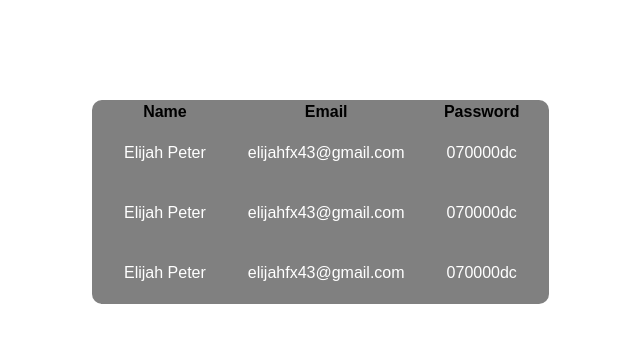
After one commit to elijah571/Form-Validation, a Flask app: template templates/table.html in a window 1280 px wide. The commit adds this page. Shown: the top 343 px of the page, without its empty margins (408-1048 px from the left). Run offline with Flask 3, Linux system fonts and the light colour scheme; the template is opened without the code that fills it, so the values that code supplies are empty.

Commit message:
table  completed

```diff
--- a/templates/index.html
+++ b/templates/index.html
@@ -42,7 +42,10 @@
         <div class="btn">
 
 
+       <a href="welcome.html">
         <button type="submit" id="submit-btn">Submit</button>
+       </a>
+
         </div>
     </form>
 
--- /dev/null
+++ b/templates/table.css
@@ -0,0 +1,31 @@
+body{
+    width: 100%;
+    font-family: Arial, Helvetica, sans-serif;
+    margin:0;
+}
+.container{
+    width: fit-content;
+    background-color:gray;
+    display: flex;
+    justify-content: center;
+    align-items: center;
+    margin-left: 500px;
+    margin-top: 100px;
+    border-radius: 10px;
+    padding:0 10px;
+}
+table{
+    margin: 0;
+    width: 100%;
+    display: flex;
+    justify-content: space-between;
+    cursor: pointer;
+
+}
+
+table tr td{
+
+    padding: 20px;
+    color: white;
+
+}
--- /dev/null
+++ b/templates/table.html
@@ -0,0 +1,37 @@
+<!DOCTYPE html>
+<html lang="en">
+<head>
+    <meta charset="UTF-8">
+    <meta name="viewport" content="width=device-width, initial-scale=1.0">
+    <title>user info</title>
+    <link rel="stylesheet" href="table.css">
+</head>
+<body>
+    <div class="container">
+        <table>
+            <tr>
+                <th>Name</th>
+                <th>Email</th>
+                <th>Password</th>
+              </tr>
+              <tr>
+                <td>Elijah Peter</td>
+                <td>elijahfx43@gmail.com</td>
+                <td>070000dc </td>
+              </tr>
+
+              <tr>
+                <td>Elijah Peter</td>
+                <td>elijahfx43@gmail.com</td>
+                <td>070000dc </td>
+              </tr>
+              <tr>
+                <td>Elijah Peter</td>
+                <td>elijahfx43@gmail.com</td>
+                <td>070000dc </td>
+              </tr>
+
+        </table>
+    </div>
+</body>
+</html>
```
Also changed, not shown: templates/welcome.css (added), templates/welcome.html (added).
